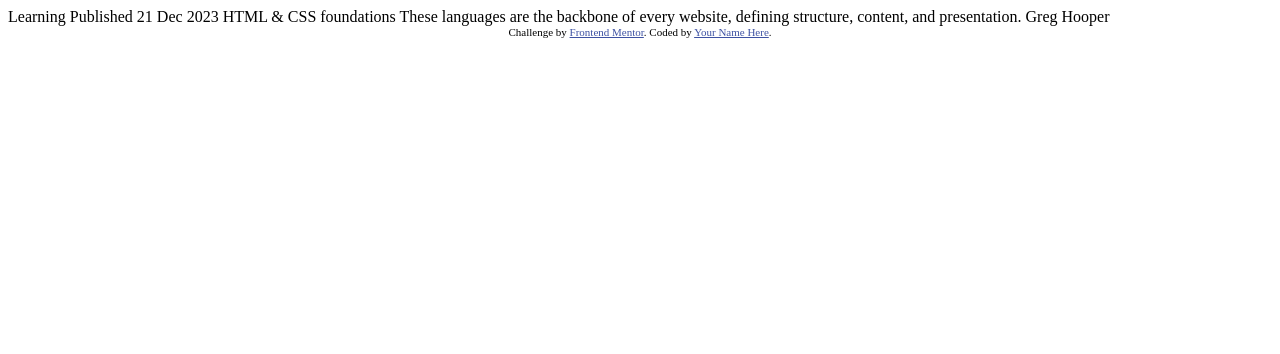
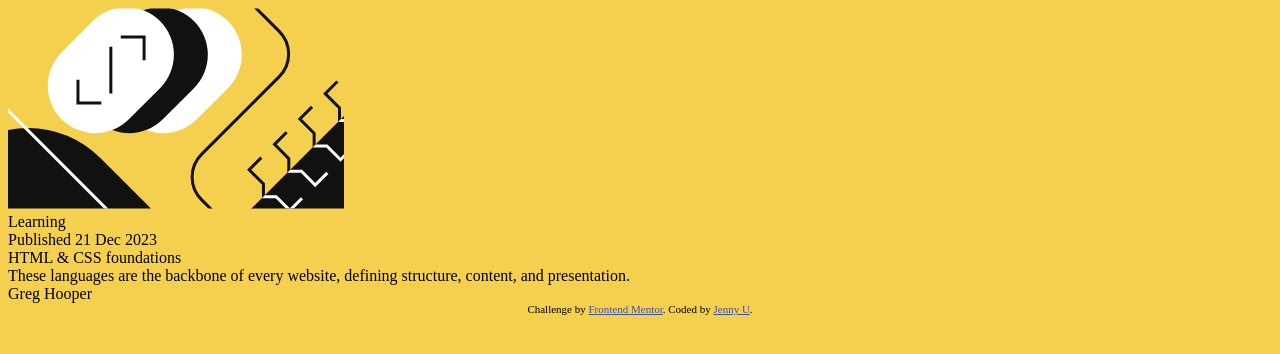
Before and after one commit to eatwanderexplore/blog-preview-card, a plain HTML site: page index.html in a window 1280 px wide. Drawn offline with Linux system fonts and the light colour scheme.

Commit message:
created div for each element on page

```diff
--- a/index.html
+++ b/index.html
@@ -5,30 +5,39 @@
   <meta name="viewport" content="width=device-width, initial-scale=1.0"> <!-- displays site properly based on user's device -->
 
   <link rel="icon" type="image/png" sizes="32x32" href="./assets/images/favicon-32x32.png">
-
+  <link rel="stylesheet" type="text/css" href="./styles.css">
   <title>Frontend Mentor | Blog preview card</title>
 
-  <!-- Feel free to remove these styles or customise in your own stylesheet 👍 -->
-  <style>
-    .attribution { font-size: 11px; text-align: center; }
-    .attribution a { color: hsl(228, 45%, 44%); }
-  </style>
+
 </head>
 <body>
+  <div class="container">
+    <img src="./assets/images/illustration-article.svg" alt="yellow and black abstract art with coding arrows and backslash">
+    <div class="tag">
+      Learning
+    </div>
 
-  Learning
+    <div class="date">
+      Published 21 Dec 2023
+    </div>
 
-  Published 21 Dec 2023
+    <div class="blog-title">
+      HTML & CSS foundations
+    </div>
+    <div class="summary">
+      These languages are the backbone of every website, defining structure, content, and presentation.
+    </div>
 
-  HTML & CSS foundations
+    <div class="author">
+      Greg Hooper
+    </div>
 
-  These languages are the backbone of every website, defining structure, content, and presentation.
+  </div>
 
-  Greg Hooper
 
   <div class="attribution">
     Challenge by <a href="https://www.frontendmentor.io?ref=challenge" target="_blank">Frontend Mentor</a>.
-    Coded by <a href="#">Your Name Here</a>.
+    Coded by <a href="https://github.com/eatwanderexplore">Jenny U</a>.
   </div>
 </body>
 </html>
--- /dev/null
+++ b/styles.css
@@ -0,0 +1,16 @@
+body {
+    background-color: hsl(47, 88%, 63%);
+
+}
+
+
+
+
+.attribution {
+    font-size: 11px;
+    text-align: center;
+}
+
+.attribution a {
+    color: hsl(228, 45%, 44%);
+}
```
